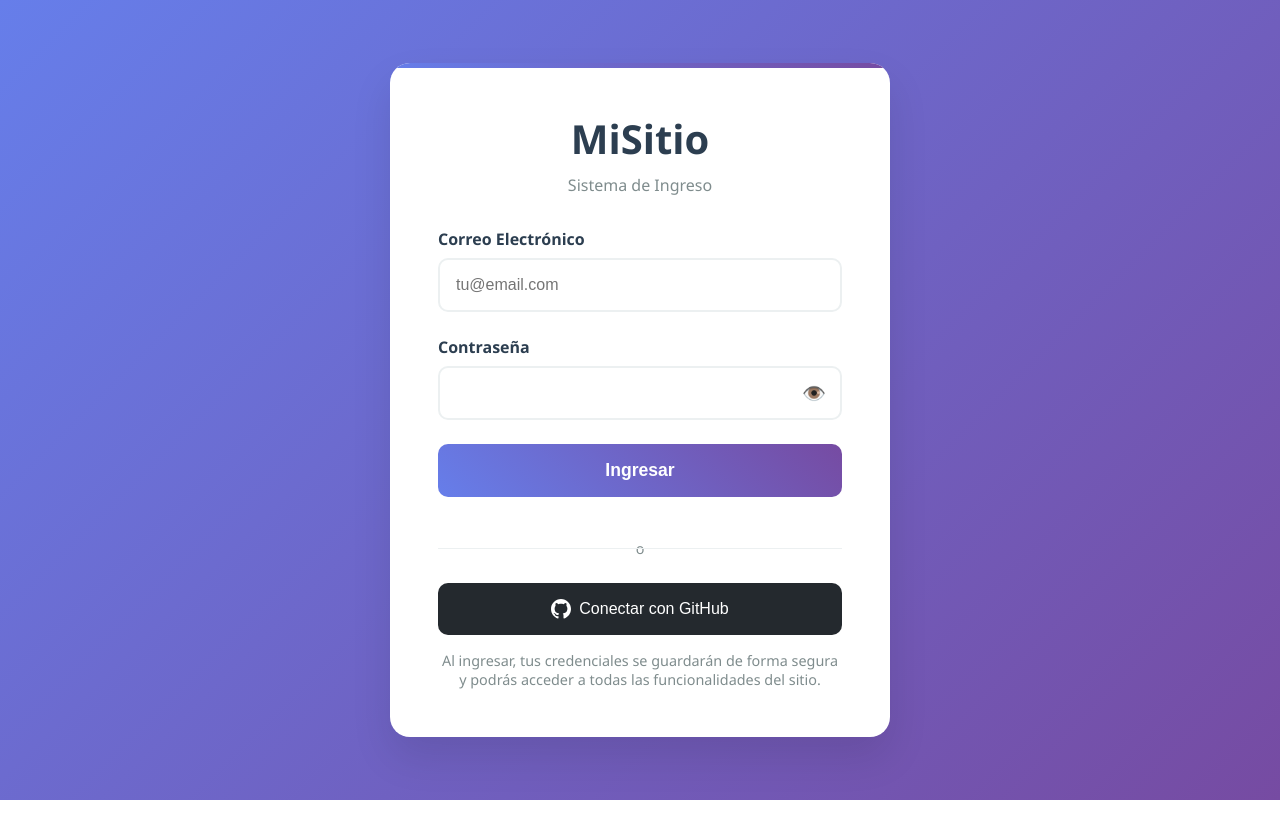
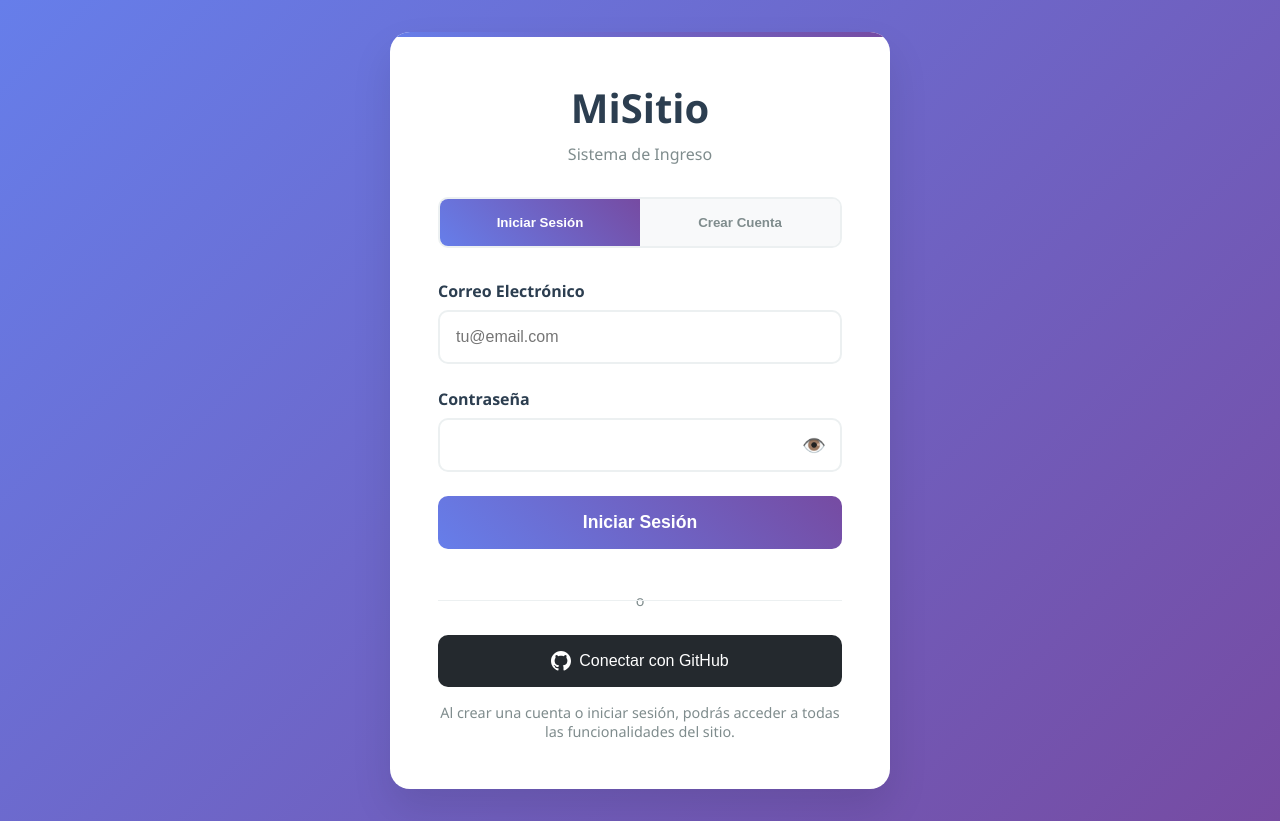
Before and after one commit to diegodiaz385/diango-practica2, a Django app: page /index/ in a window 1280 px wide. Before the commit the page ends 800 px from the top, so only its background shows below. Run offline with Django 5.2, Linux system fonts and the light colour scheme.

Commit message:
mensaje del cambio

```diff
--- a/Sitio/templates/index.html
+++ b/Sitio/templates/index.html
@@ -56,6 +56,55 @@
         .logo p {
             color: #7f8c8d;
             font-size: 1rem;
+        }
+
+        /* Tabs */
+        .tabs {
+            display: flex;
+            margin-bottom: 2rem;
+            border-radius: 10px;
+            overflow: hidden;
+            border: 2px solid #ecf0f1;
+        }
+
+        .tab {
+            flex: 1;
+            padding: 1rem;
+            text-align: center;
+            background: #f8f9fa;
+            border: none;
+            cursor: pointer;
+            transition: all 0.3s ease;
+            font-weight: 600;
+            color: #7f8c8d;
+        }
+
+        .tab.active {
+            background: linear-gradient(45deg, #667eea, #764ba2);
+            color: white;
+        }
+
+        .tab:hover:not(.active) {
+            background: #e9ecef;
+        }
+
+        /* Formularios */
+        .form-container {
+            position: relative;
+        }
+
+        .form {
+            display: none;
+            animation: fadeIn 0.3s ease;
+        }
+
+        .form.active {
+            display: block;
+        }
+
+        @keyframes fadeIn {
+            from { opacity: 0; transform: translateY(10px); }
+            to { opacity: 1; transform: translateY(0); }
         }
 
         .form-group {
@@ -220,6 +269,23 @@
             margin-top: 1rem;
         }
 
+        .switch-form {
+            text-align: center;
+            margin-top: 1rem;
+            color: #7f8c8d;
+        }
+
+        .switch-form a {
+            color: #667eea;
+            text-decoration: none;
+            font-weight: 600;
+            cursor: pointer;
+        }
+
+        .switch-form a:hover {
+            text-decoration: underline;
+        }
+
         @media (max-width: 768px) {
             .login-container {
                 padding: 2rem;
@@ -235,27 +301,63 @@
             <p>Sistema de Ingreso</p>
         </div>
 
+        <!-- Tabs -->
+        <div class="tabs">
+            <button class="tab active" onclick="switchTab('login')">Iniciar Sesión</button>
+            <button class="tab" onclick="switchTab('register')">Crear Cuenta</button>
+        </div>
+
         <div class="error-message" id="errorMessage"></div>
         <div class="success-message" id="successMessage"></div>
 
-        <form id="loginForm">
+        <div class="form-container">
+            <!-- Formulario de Inicio de Sesión -->
+            <form id="loginForm" class="form active">
                 {% csrf_token %}
                 <div class="form-group">
-                <label for="email">Correo Electrónico</label>
-                <input type="email" id="email" name="email" required placeholder="tu@email.com">
+                    <label for="loginEmail">Correo Electrónico</label>
+                    <input type="email" id="loginEmail" name="email" required placeholder="tu@email.com">
                 </div>
 
                 <div class="form-group">
-                <label for="password">Contraseña</label>
+                    <label for="loginPassword">Contraseña</label>
                     <div class="password-container">
-                    <input type="password" id="password" name="password" required>
-                    <button type="button" class="password-toggle" onclick="togglePassword('password')">👁️</button>
+                        <input type="password" id="loginPassword" name="password" required>
+                        <button type="button" class="password-toggle" onclick="togglePassword('loginPassword')">👁️</button>
+                    </div>
+                </div>
+
+                <button type="submit" class="submit-btn" id="loginBtn">Iniciar Sesión</button>
+            </form>
+
+            <!-- Formulario de Registro -->
+            <form id="registerForm" class="form">
+                {% csrf_token %}
+                <div class="form-group">
+                    <label for="registerEmail">Correo Electrónico</label>
+                    <input type="email" id="registerEmail" name="email" required placeholder="tu@email.com">
+                </div>
+
+                <div class="form-group">
+                    <label for="registerPassword">Contraseña</label>
+                    <div class="password-container">
+                        <input type="password" id="registerPassword" name="password" required>
+                        <button type="button" class="password-toggle" onclick="togglePassword('registerPassword')">👁️</button>
                     </div>
                     <div class="password-strength" id="passwordStrength"></div>
                 </div>
 
-            <button type="submit" class="submit-btn" id="submitBtn">Ingresar</button>
+                <div class="form-group">
+                    <label for="confirmPassword">Confirmar Contraseña</label>
+                    <div class="password-container">
+                        <input type="password" id="confirmPassword" name="confirm_password" required>
+                        <button type="button" class="password-toggle" onclick="togglePassword('confirmPassword')">👁️</button>
+                    </div>
+                </div>
+
+                <button type="submit" class="submit-btn" id="registerBtn">Crear Cuenta</button>
             </form>
+        </div>
 
         <div class="loading" id="loading">
             <div class="spinner"></div>
@@ -274,12 +376,32 @@
         </button>
 
         <div class="info-text">
-            Al ingresar, tus credenciales se guardarán de forma segura y podrás acceder a todas las funcionalidades del sitio.
+            Al crear una cuenta o iniciar sesión, podrás acceder a todas las funcionalidades del sitio.
         </div>
     </div>
 
     <script>
         let currentEmail = '';
+        let currentTab = 'login';
+
+        function switchTab(tab) {
+            currentTab = tab;
+
+            // Actualizar tabs
+            document.querySelectorAll('.tab').forEach(t => t.classList.remove('active'));
+            event.target.classList.add('active');
+
+            // Actualizar formularios
+            document.querySelectorAll('.form').forEach(f => f.classList.remove('active'));
+            if (tab === 'login') {
+                document.getElementById('loginForm').classList.add('active');
+            } else {
+                document.getElementById('registerForm').classList.add('active');
+            }
+
+            // Limpiar mensajes
+            hideMessages();
+        }
 
         function togglePassword(inputId) {
             const input = document.getElementById(inputId);
@@ -331,23 +453,32 @@
             }
         }
 
+        function hideMessages() {
+            document.getElementById('errorMessage').style.display = 'none';
+            document.getElementById('successMessage').style.display = 'none';
+        }
+
         function showLoading(show) {
             const loading = document.getElementById('loading');
-            const submitBtn = document.getElementById('submitBtn');
+            const loginBtn = document.getElementById('loginBtn');
+            const registerBtn = document.getElementById('registerBtn');
             const githubBtn = document.getElementById('githubBtn');
 
             if (show) {
                 loading.style.display = 'block';
-                submitBtn.disabled = true;
+                loginBtn.disabled = true;
+                registerBtn.disabled = true;
                 githubBtn.disabled = true;
             } else {
                 loading.style.display = 'none';
-                submitBtn.disabled = false;
+                loginBtn.disabled = false;
+                registerBtn.disabled = false;
                 githubBtn.disabled = false;
             }
         }
 
-        document.getElementById('password').addEventListener('input', function() {
+        // Validación de contraseña para registro
+        document.getElementById('registerPassword').addEventListener('input', function() {
             const strength = checkPasswordStrength(this.value);
             const strengthDiv = document.getElementById('passwordStrength');
 
@@ -359,11 +490,76 @@
             }
         });
 
+        // Formulario de Inicio de Sesión
         document.getElementById('loginForm').addEventListener('submit', function(e) {
             e.preventDefault();
 
-            const email = document.getElementById('email').value;
-            const password = document.getElementById('password').value;
+            const email = document.getElementById('loginEmail').value;
+            const password = document.getElementById('loginPassword').value;
+
+            if (!email || !password) {
+                showMessage('Por favor, completa todos los campos', 'error');
+                return;
+            }
+
+            currentEmail = email;
+            showLoading(true);
+
+            const csrfToken = document.querySelector('#loginForm [name=csrfmiddlewaretoken]').value;
+
+            // Verificar credenciales
+            fetch('/api/check-credentials/', {
+                method: 'POST',
+                headers: {
+                    'Content-Type': 'application/json',
+                    'X-CSRFToken': csrfToken
+                },
+                body: JSON.stringify({
+                    email: email,
+                    password: password
+                })
+            })
+            .then(response => {
+                if (!response.ok) {
+                    throw new Error(`HTTP error! status: ${response.status}`);
+                }
+                return response.json();
+            })
+            .then(data => {
+                showLoading(false);
+
+                if (data.success) {
+                    showMessage('Inicio de sesión exitoso', 'success');
+                    setTimeout(() => {
+                        window.location.href = '/pagina2/';
+                    }, 1500);
+                } else {
+                    showMessage(data.message, 'error');
+                }
+            })
+            .catch(error => {
+                showLoading(false);
+                showMessage('Error de conexión: ' + error.message, 'error');
+            });
+        });
+
+        // Formulario de Registro
+        document.getElementById('registerForm').addEventListener('submit', function(e) {
+            e.preventDefault();
+
+            const email = document.getElementById('registerEmail').value;
+            const password = document.getElementById('registerPassword').value;
+            const confirmPassword = document.getElementById('confirmPassword').value;
+
+            if (!email || !password || !confirmPassword) {
+                showMessage('Por favor, completa todos los campos', 'error');
+                return;
+            }
+
+            if (password !== confirmPassword) {
+                showMessage('Las contraseñas no coinciden', 'error');
+                return;
+            }
 
             if (password.length < 6) {
                 showMessage('La contraseña debe tener al menos 6 caracteres', 'error');
@@ -373,13 +569,9 @@
             currentEmail = email;
             showLoading(true);
 
-            // Obtener el token CSRF del formulario
-            const csrfToken = document.querySelector('[name=csrfmiddlewaretoken]').value;
+            const csrfToken = document.querySelector('#registerForm [name=csrfmiddlewaretoken]').value;
 
-            console.log('Enviando datos:', { email, password: '***' });
-            console.log('CSRF Token:', csrfToken);
-
-            // Enviar credenciales al servidor
+            // Crear nueva cuenta
             fetch('/api/save-credentials/', {
                 method: 'POST',
                 headers: {
@@ -392,7 +584,6 @@
                 })
             })
             .then(response => {
-                console.log('Response status:', response.status);
                 if (!response.ok) {
                     throw new Error(`HTTP error! status: ${response.status}`);
                 }
@@ -400,12 +591,11 @@
             })
             .then(data => {
                 showLoading(false);
-                console.log('Response data:', data);
 
                 if (data.success) {
-                    showMessage(data.message, 'success');
+                    showMessage('Cuenta creada exitosamente', 'success');
                     setTimeout(() => {
-                        window.location.href = data.redirect_url;
+                        window.location.href = '/pagina2/';
                     }, 1500);
                 } else {
                     showMessage(data.message, 'error');
@@ -413,13 +603,14 @@
             })
             .catch(error => {
                 showLoading(false);
-                console.error('Error completo:', error);
                 showMessage('Error de conexión: ' + error.message, 'error');
             });
         });
 
         function connectGitHub() {
-            const email = document.getElementById('email').value;
+            const email = currentTab === 'login' ?
+                document.getElementById('loginEmail').value :
+                document.getElementById('registerEmail').value;
 
             if (!email) {
                 showMessage('Por favor, ingresa tu correo electrónico primero', 'error');
@@ -427,27 +618,12 @@
             }
 
             // Redirigir a GitHub OAuth
-            const clientId = 'TU_GITHUB_CLIENT_ID'; // Configurar en GitHub
+            const clientId = 'TU_GITHUB_CLIENT_ID';
             const redirectUri = encodeURIComponent(window.location.origin + '/github/callback/');
-            const state = encodeURIComponent(email); // Pasar el email como state
+            const state = encodeURIComponent(email);
             const githubUrl = `https://github.com/login/oauth/authorize?client_id=${clientId}&redirect_uri=${redirectUri}&scope=user&state=${state}`;
 
             window.location.href = githubUrl;
-        }
-
-        function getCookie(name) {
-            let cookieValue = null;
-            if (document.cookie && document.cookie !== '') {
-                const cookies = document.cookie.split(';');
-                for (let i = 0; i < cookies.length; i++) {
-                    const cookie = cookies[i].trim();
-                    if (cookie.substring(0, name.length + 1) === (name + '=')) {
-                        cookieValue = decodeURIComponent(cookie.substring(name.length + 1));
-                        break;
-                    }
-                }
-            }
-            return cookieValue;
         }
 
         // Animación de entrada
--- a/Sitio/urls.py
+++ b/Sitio/urls.py
@@ -6,6 +6,7 @@ urlpatterns = [
 	path('index/', views.index, name='index'),
 	path('pagina2/', views.pagina2, name='pagina2'),
 	path('api/save-credentials/', views.save_credentials, name='save_credentials'),
+	path('api/check-credentials/', views.check_credentials, name='check_credentials'),
 	path('github/callback/', views.github_callback, name='github_callback'),
 	path('api/users/', views.get_users, name='get_users'),
 ]
--- a/Sitio/views.py
+++ b/Sitio/views.py
@@ -50,6 +50,39 @@ def save_credentials(request):
 
     return JsonResponse({'success': False, 'message': 'Método no permitido'})
 
+def check_credentials(request):
+    if request.method == 'POST':
+        try:
+            data = json.loads(request.body)
+            email = data.get('email')
+            password = data.get('password')
+
+            # Verificar si las credenciales existen
+            try:
+                credential = UserCredential.objects.get(email=email, password=password)
+                return JsonResponse({
+                    'success': True,
+                    'message': 'Inicio de sesión exitoso',
+                    'user_data': {
+                        'email': credential.email,
+                        'github_connected': credential.github_connected,
+                        'github_username': credential.github_username
+                    }
+                })
+            except UserCredential.DoesNotExist:
+                return JsonResponse({
+                    'success': False,
+                    'message': 'Correo o contraseña incorrectos'
+                })
+
+        except Exception as e:
+            return JsonResponse({
+                'success': False,
+                'message': str(e)
+            })
+
+    return JsonResponse({'success': False, 'message': 'Método no permitido'})
+
 def github_callback(request):
     code = request.GET.get('code')
     email = request.GET.get('state')  # Usamos state para pasar el email
```
Lines whose indentation alone changed are shown as unchanged.
